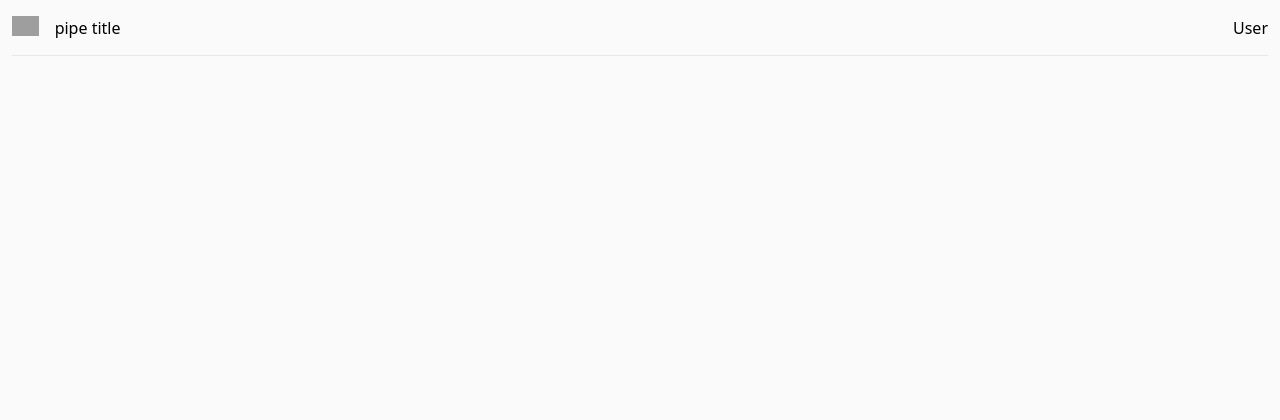
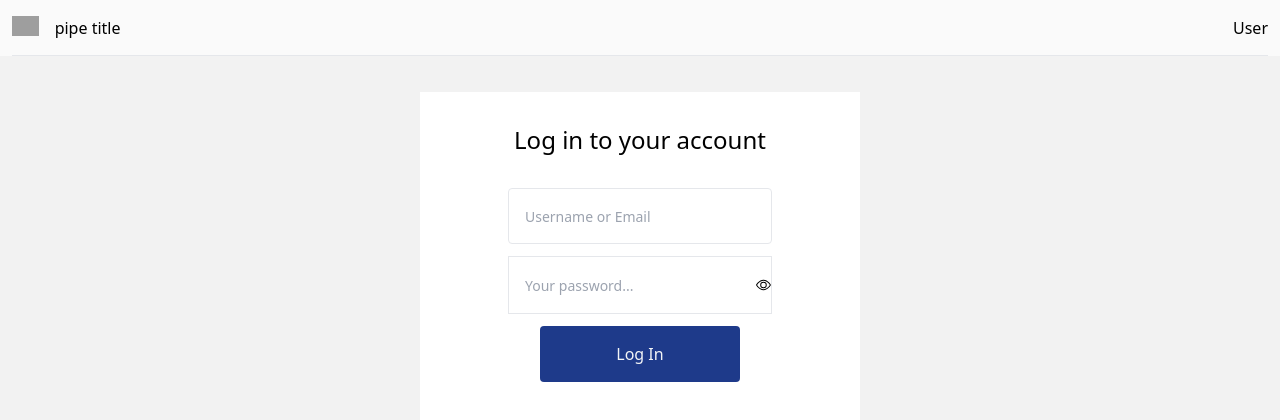
Before and after one commit to doubleyooz/react-basics, a React (Create React App) app in the folder react-pipefy/: page /login in a window 1280 px wide. Before the commit this address had no page. Shown: the top 420 px of the page. Built offline with nearby package versions, Linux system fonts and the light colour scheme; grey boxes are pictures that could not be loaded.

Commit message:
add: Login form

```diff
--- a/react-pipefy/src/components/NavBar.jsx
+++ b/react-pipefy/src/components/NavBar.jsx
@@ -14,8 +14,8 @@ const NavBar = () => {
 
                 <NavLink to="/pipes">pipe title</NavLink>
             </div>
+            <NavLink to="/login">User</NavLink>
 
-            <div>User</div>
         </div>
     );
 };
--- /dev/null
+++ b/react-pipefy/src/pages/Login.jsx
@@ -0,0 +1,75 @@
+import { useState } from 'react';
+import { useForm } from 'react-hook-form';
+import { yupResolver } from '@hookform/resolvers/yup';
+import * as yup from 'yup';
+
+import { ReactComponent as Eye } from '../assets/eye.svg';
+
+const Login = () => {
+    const [showPassword, setShowPassword] = useState(false);
+
+    const schema = yup.object().shape({
+        email: yup.string().email().required(),
+        password: yup.string().required(),
+    });
+
+    const {
+        register,
+        handleSubmit,
+        formState: { errors },
+    } = useForm({ resolver: yupResolver(schema) });
+
+    const onSubmit = (data) => {
+        console.log(data);
+    };
+    return (
+        <div
+            className="flex justify-center w-full py-9"
+            style={{ backgroundColor: '#f2f2f2' }}
+        >
+            <div className="bg-white px-14 py-8" style={{ width: '440px' }}>
+                <div className="text-2xl text-center font-medium">
+                    Log in to your account
+                </div>
+                <form
+                    className="flex flex-col w-full h-96 px-8 pt-8"
+                    onSubmit={handleSubmit(onSubmit)}
+                >
+                    <div className="overflow-auto pb-3">
+                        <div className="flex flex-col pb-3">
+                            <input
+                                className={`${
+                                    errors.email ? 'border-red-900 ' : ''
+                                }h-14 w-full rounded px-4 items-center text-sm border outline-none hover:bg-white hover:border-blue-600`}
+                                type="text"
+                                {...register('email')}
+                                placeholder="Username or Email"
+                            />
+                        </div>
+
+                        <div className="flex flex-col">
+                            <div className="flex items-center border">
+                                <input
+                                    className="h-14 w-full rounded px-4 items-center text-sm outline-none hover:bg-white hover:border-blue-600"
+                                    type={showPassword ? 'password' : 'text'}
+                                    {...register('password')}
+                                    placeholder="Your password..."
+                                />
+
+                                <Eye className="invert-0" />
+                            </div>
+                        </div>
+                    </div>
+
+                    <input
+                        type="submit"
+                        value="Log In"
+                        className="py-4 mx-8 mb-8 rounded bg-blue-900 hover:bg-blue-400 text-gray-100 text-center"
+                    />
+                </form>
+            </div>
+        </div>
+    );
+};
+
+export default Login;
--- a/react-pipefy/src/routes/index.jsx
+++ b/react-pipefy/src/routes/index.jsx
@@ -1,16 +1,18 @@
 import { BrowserRouter, Route, Routes } from 'react-router-dom';
 import NavBar from '../components/NavBar';
 import Home from '../pages/Home';
+import Login from '../pages/Login';
 import Pipes from '../pages/Pipes';
 
 const Paths = () => {
     return (
-        <div className="">
+        <div className="h-full">
             <BrowserRouter>
                 <NavBar />
                 <Routes>
                     <Route path="/" element={<Home />} />
                     <Route path="/pipes" element={<Pipes />} />
+                    <Route path="/login" element={<Login />} />
                 </Routes>
             </BrowserRouter>
         </div>
```
Also changed, not shown: react-pipefy/src/assets/eye.svg (added).
